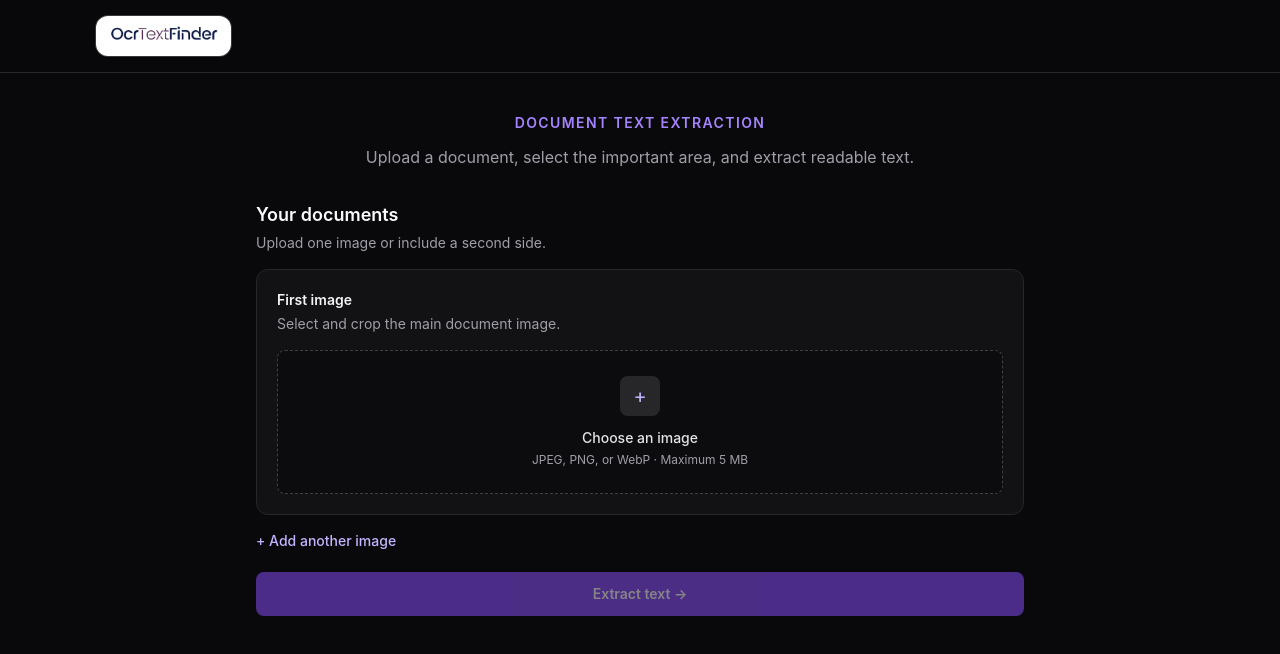
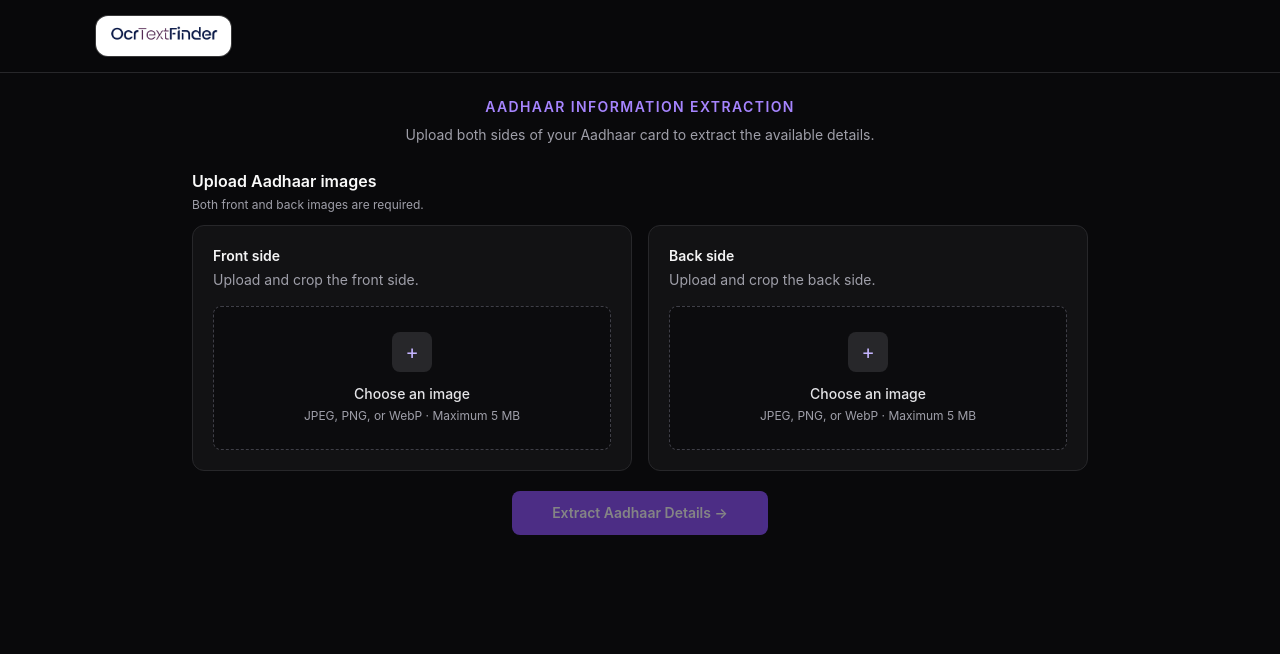
Before and after one commit to akhildas675/document-ocr-client, a React (Vite) app: page / in a window 1280 px wide. Shown: the top 654 px of the page. Built offline with nearby package versions, Linux system fonts and the light colour scheme; no server answers.

Commit message:
feat: improve Aadhaar upload and results layout

```diff
--- /dev/null
+++ b/src/constant/routes.constant.ts
@@ -0,0 +1,7 @@
+export const BASE_ROUTE={
+  BASE:"/api",
+}
+
+export const AADHAAR_ROUTE={
+  UPLOAD_IMAGE:'/aadhaar/parse'
+}
--- a/src/feature/ocr-scanner/pages/dashboard-page.tsx
+++ b/src/feature/ocr-scanner/pages/dashboard-page.tsx
@@ -4,57 +4,45 @@ import toast from "react-hot-toast";
 import axios from "axios";
 
 import type { OcrResponse } from "../types";
-import ocrServices from "../services/ocr-services";
 import Navbar from "../components/layout/navbar";
 import ImageUploadCard from "../components/upload/image-upload.card";
+import aadhaarServices from "../services/aadhaar-services";
 
 function DashboardPage() {
   const [frontImage, setFrontImage] = useState<Blob | null>(null);
   const [backImage, setBackImage] = useState<Blob | null>(null);
-  const [showSecondImage, setShowSecondImage] = useState(false);
   const [loading, setLoading] = useState(false);
   const [result, setResult] = useState<OcrResponse | null>(null);
 
-  function handleSecondImageToggle() {
-    if (showSecondImage) {
-      setBackImage(null);
-    }
-
-    setResult(null);
-    setShowSecondImage((visible) => !visible);
-  }
-
   async function handleExtractText() {
-    if (!frontImage) {
-      toast.error("Please upload and crop the first image.");
+    if (!frontImage || !backImage) {
+      toast.error("Please upload and crop both Aadhaar sides.");
       return;
     }
 
     if (loading) return;
 
     const formData = new FormData();
+    formData.append("frontImage", frontImage, "front.png");
+    formData.append("backImage", backImage, "back.png");
 
-    formData.append("frontImage", frontImage, "front.png");
-
-    if (showSecondImage && backImage) {
-      formData.append("backImage", backImage, "back.png");
-    }
-
-    const toastId = toast.loading("Extracting document text...");
+    const toastId = toast.loading("Extracting Aadhaar details...");
 
     try {
       setLoading(true);
       setResult(null);
 
-      const response = await ocrServices.extractDocumentText(formData);
+      const response =
+        await aadhaarServices.extractDocumentText(formData);
 
       setResult(response);
 
-      toast.success("Text extracted successfully!", {
-        id: toastId,
-      });
+      toast.success(
+        response.message || "Aadhaar details extracted successfully.",
+        { id: toastId }
+      );
     } catch (err: unknown) {
-      let message = "Unable to extract text. Please try again.";
+      let message = "Unable to extract Aadhaar details. Please try again.";
 
       if (axios.isAxiosError(err)) {
         message =
@@ -72,36 +60,37 @@ function DashboardPage() {
     }
   }
 
+  const data = result?.data;
+
   return (
     <div className="min-h-screen bg-zinc-950 text-zinc-50">
       <Navbar />
 
-      <main className="mx-auto w-full max-w-5xl px-4 py-8 sm:px-6 sm:py-10">
-        <section className="mx-auto mb-8 max-w-2xl text-center">
-          <h1 className="mb-3 text-xs font-semibold uppercase tracking-widest text-violet-400 sm:text-sm">
-            Document text extraction
+      <main className="mx-auto w-full max-w-5xl px-4 py-6 sm:px-6">
+        <section className="mx-auto mb-6 max-w-xl text-center">
+          <h1 className="text-xs font-semibold uppercase tracking-widest text-violet-400 sm:text-sm">
+            Aadhaar information extraction
           </h1>
 
-
-
-          <p className="mx-auto mt-3 max-w-xl text-sm leading-6 text-zinc-400 sm:text-base">
-            Upload a document, select the important area, and extract
-            readable text.
+          <p className="mx-auto mt-2 text-sm leading-5 text-zinc-400">
+            Upload both sides of your Aadhaar card to extract the available
+            details.
           </p>
         </section>
 
-        <section className="mx-auto max-w-3xl">
-          <div className="mb-4">
-            <h2 className="text-lg font-semibold">Your documents</h2>
-            <p className="mt-1 text-sm text-zinc-400">
-              Upload one image or include a second side.
+        {/* Upload boxes: left and right */}
+        <section className="mx-auto max-w-4xl">
+          <div className="mb-3">
+            <h2 className="text-base font-semibold">Upload Aadhaar images</h2>
+            <p className="mt-1 text-xs text-zinc-400">
+              Both front and back images are required.
             </p>
           </div>
 
-          <div className="space-y-4">
+          <div className="grid grid-cols-1 items-start gap-4 sm:grid-cols-2">
             <ImageUploadCard
-              title="First image"
-              description="Select and crop the main document image."
+              title="Front side"
+              description="Upload and crop the front side."
               required
               onImageCropped={(image) => {
                 setFrontImage(image);
@@ -109,68 +98,90 @@ function DashboardPage() {
               }}
             />
 
-            {showSecondImage && (
             <ImageUploadCard
-                title="Second image"
-                description="Select and crop the other side or page."
+              title="Back side"
+              description="Upload and crop the back side."
+              required
               onImageCropped={(image) => {
                 setBackImage(image);
                 setResult(null);
               }}
             />
-            )}
           </div>
 
-          <button
-            type="button"
-            onClick={handleSecondImageToggle}
-            className="mt-4 text-sm font-medium text-violet-300 hover:text-violet-200"
-          >
-            {showSecondImage
-              ? "− Remove second image"
-              : "+ Add another image"}
-          </button>
-
+          {/* Centered button below both upload boxes */}
+          <div className="mt-5 flex justify-center">
             <button
               type="button"
               onClick={handleExtractText}
-            disabled={!frontImage || loading}
-            className="mt-5 flex w-full items-center justify-center rounded-lg bg-violet-500 px-5 py-3 text-sm font-semibold text-white transition hover:bg-violet-400 disabled:cursor-not-allowed disabled:opacity-50"
+              disabled={!frontImage || !backImage || loading}
+              className="w-full rounded-lg bg-violet-500 px-6 py-3 text-sm font-semibold text-white transition hover:bg-violet-400 disabled:cursor-not-allowed disabled:opacity-50 sm:w-auto sm:min-w-64"
             >
-            {loading ? "Extracting text..." : "Extract text →"}
+              {loading
+                ? "Extracting details..."
+                : "Extract Aadhaar Details →"}
             </button>
+          </div>
+        </section>
 
-          {result && (
-            <section className="mt-6 space-y-4">
-              <h2 className="text-lg font-semibold">Extracted text</h2>
-
-              <div className="rounded-xl border border-zinc-800 bg-zinc-900/70 p-4 sm:p-5">
-                <h3 className="mb-2 text-sm font-medium text-zinc-300">
-                  First image
-                </h3>
-
-                <pre className="whitespace-pre-wrap break-words font-sans text-sm leading-6 text-zinc-100">
-                  {result.frontText}
-                </pre>
+        {/* Extracted details below the upload section */}
+        {data && (
+          <section className="mx-auto mt-8 max-w-4xl">
+            <div className="mb-4">
+              <h2 className="text-base font-semibold">Extracted details</h2>
+              <p className="mt-1 text-xs text-zinc-400">
+                Review the details. OCR results may contain errors.
+              </p>
             </div>
 
-              {result.backText != null && (
-                <div className="rounded-xl border border-zinc-800 bg-zinc-900/70 p-4 sm:p-5">
-                  <h3 className="mb-2 text-sm font-medium text-zinc-300">
-                    Second image
-                  </h3>
+            <div className="grid grid-cols-1 items-start gap-4 md:grid-cols-2">
+              <div className="rounded-xl border border-zinc-800 bg-zinc-900/70 p-4">
+                <h3 className="mb-3 text-sm font-semibold">Front side</h3>
 
-                  <pre className="whitespace-pre-wrap break-words font-sans text-sm leading-6 text-zinc-100">
-                    {result.backText}
-                  </pre>
+                <div className="space-y-3">
+                  <DetailRow label="Name" value={data.frontImage.name} />
+                  <DetailRow
+                    label="Date of birth"
+                    value={data.frontImage.dateOfBirth}
+                  />
+                  <DetailRow label="Gender" value={data.frontImage.gender} />
+                  <DetailRow
+                    label="Aadhaar number"
+                    value={data.frontImage.aadhaarNumber}
+                  />
                 </div>
-              )}
+              </div>
+
+              <div className="rounded-xl border border-zinc-800 bg-zinc-900/70 p-4">
+                <h3 className="mb-3 text-sm font-semibold">Back side</h3>
+
+                <div className="space-y-3">
+                  <DetailRow label="Address" value={data.backImage.address} />
+                  <DetailRow label="PIN code" value={data.backImage.pinCode} />
+                </div>
+              </div>
+            </div>
           </section>
         )}
-        </section>
       </main>
     </div>
   );
 }
 
+interface DetailRowProps {
+  label: string;
+  value: string | null;
+}
+
+function DetailRow({ label, value }: DetailRowProps) {
+  return (
+    <div className="grid grid-cols-[105px_minmax(0,1fr)] gap-3 border-b border-zinc-800 pb-2 last:border-0 last:pb-0">
+      <span className="text-xs text-zinc-400">{label}</span>
+      <span className="break-words text-sm text-zinc-100">
+        {value || "Not detected"}
+      </span>
+    </div>
+  );
+}
+
 export default DashboardPage;
--- /dev/null
+++ b/src/feature/ocr-scanner/services/aadhaar-services.ts
@@ -0,0 +1,22 @@
+
+import api from "../../../config/api";
+import {
+  AADHAAR_ROUTE,
+  BASE_ROUTE,
+} from "../../../constant/routes.constant";
+import type { OcrResponse } from "../types";
+
+class AadhaarService {
+  async extractDocumentText(
+    formData: FormData
+  ): Promise<OcrResponse> {
+    const response = await api.post<OcrResponse>(
+      `${BASE_ROUTE.BASE}${AADHAAR_ROUTE.UPLOAD_IMAGE}`,
+      formData
+    );
+
+    return response.data;
+  }
+}
+
+export default new AadhaarService();
--- a/src/feature/ocr-scanner/services/ocr-services.ts
+++ /dev/null
@@ -1,18 +0,0 @@
-import api from "../../../config/api";
-import type { OcrResponse } from "../types";
-
-
-class OcrService {
-  async extractDocumentText(
-    formData: FormData,
-  ): Promise<OcrResponse> {
-    const response = await api.post<OcrResponse>(
-      "/api/ocr/parse",
-      formData,
-    );
-
-    return response.data;
-  }
-}
-
-export default new OcrService();
--- a/src/feature/ocr-scanner/types.ts
+++ b/src/feature/ocr-scanner/types.ts
@@ -1,6 +1,31 @@
+
+export interface FrontImageDetails {
+  name: string | null;
+  dateOfBirth: string | null;
+  gender: string | null;
+  aadhaarNumber: string | null;
+}
+
+export interface BackImageDetails {
+  address: string | null;
+  pinCode: string | null;
+}
+
+export interface AadhaarValidation {
+  name: boolean;
+  dateOfBirth: boolean;
+  gender: boolean;
+  aadhaarNumber: boolean;
+  address: boolean;
+  pinCode: boolean;
+}
+
 export interface OcrResponse {
   success: boolean;
-  message?: string;
-  frontText: string;
-  backText?: string;
+  message: string;
+  data: {
+    frontImage: FrontImageDetails;
+    backImage: BackImageDetails;
+    validation: AadhaarValidation;
+  };
 }
```
Lines whose indentation alone changed are shown as unchanged.
